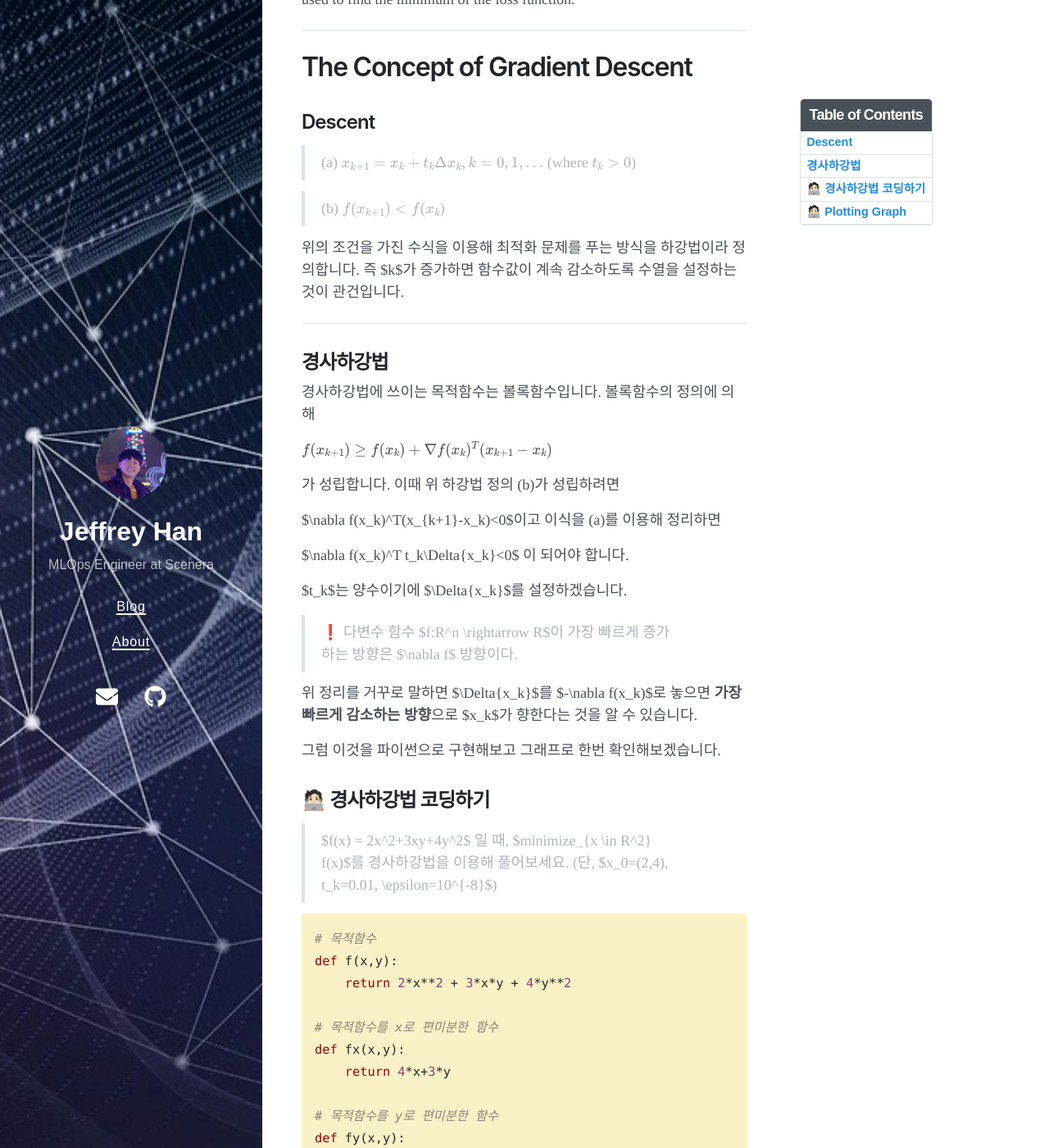
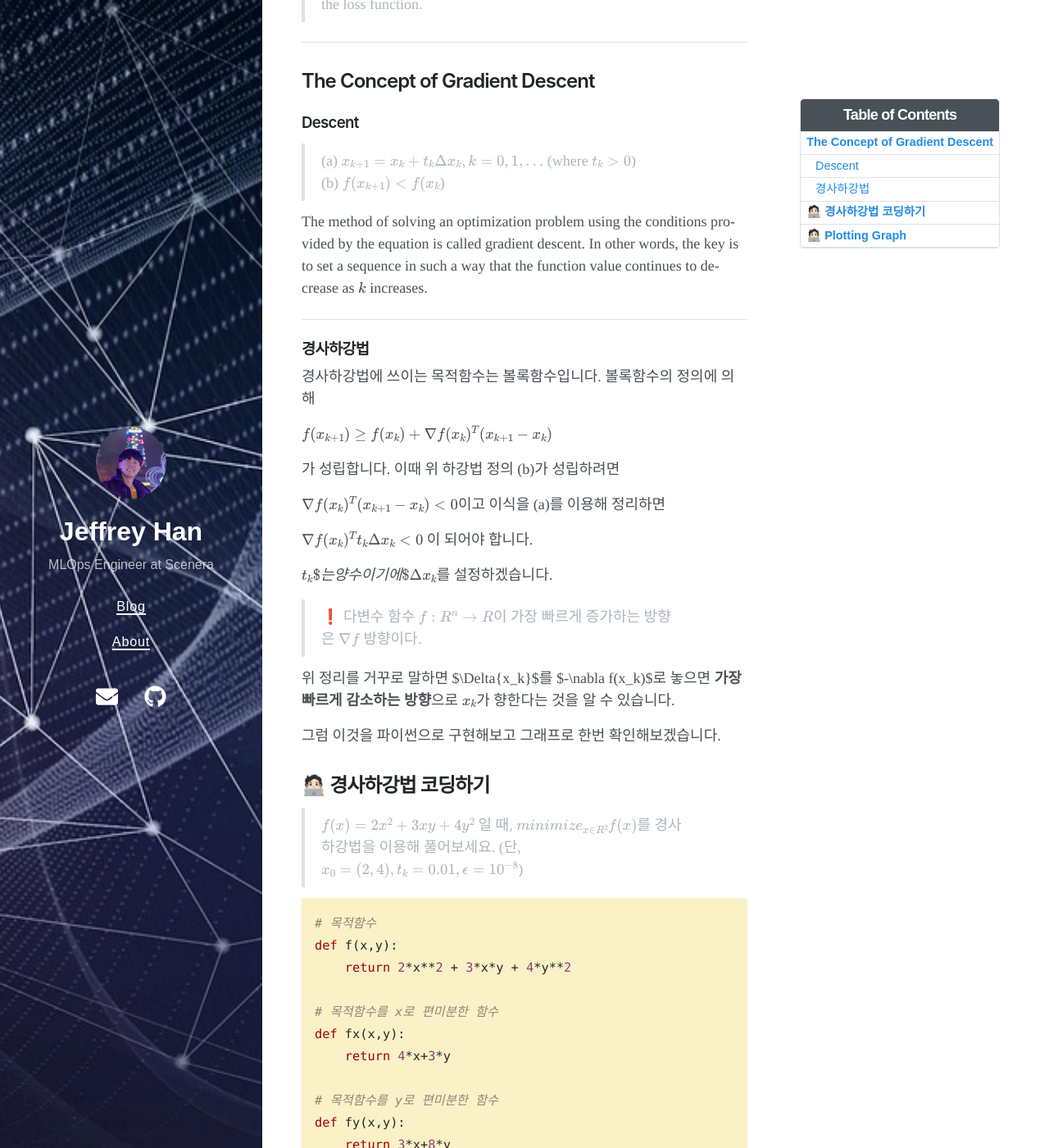
Before and after one commit to braveveigar/braveveigar.github.io, a Jekyll site: the page built from _posts/2025-01-30-gradient-decent.md, in a window 1280 px wide and 1400 px high, scrolled down 486 px. Shown: the whole window at 82% size. Built offline with Jekyll 4.4.1, drawn with Linux system fonts in a browser that asks for light colours; nearby versions of some CDN libraries; some of the changed text lies outside the part shown.

Commit message:
mathematical expression

````diff
--- a/_posts/2025-01-30-gradient-decent.md
+++ b/_posts/2025-01-30-gradient-decent.md
@@ -13,26 +13,24 @@ toc:  true
 
 Let’s suppose you're lost somewhere in the mountains. In a situation where you don’t know exactly where you are, the best way to find your way down might be to simply follow the slope. The steeper the slope, the quicker you’ll reach the lowest point. This post explains an algorithm called gradient descent, which solves optimization problems, such as those in convolution functions.
 
->Where exactly is it used? 🤔
-
+>**Where exactly is it used?** 🤔
 In machine learning, a loss function is used to calculate the difference between the predicted values and the actual values. Gradient descent is then used to find the minimum of the loss function.
 
 ---
 
-# The Concept of Gradient Descent
+## The Concept of Gradient Descent
 
-## Descent
+### Descent
 
 
 >(a) \\\(x_{k+1} = x_{k} + t_k \Delta{x_k},k=0,1,...\\\) (where \\\(t_k>0\\\))
+(b) \\\(f(x_{k+1})<f(x_k\\\))
 
->(b) \\\(f(x_{k+1})<f(x_k\\\))
-
-위의 조건을 가진 수식을 이용해 최적화 문제를 푸는 방식을 하강법이라 정의합니다. 즉 $k$가 증가하면 함수값이 계속 감소하도록 수열을 설정하는 것이 관건입니다.
+The method of solving an optimization problem using the conditions provided by the equation is called gradient descent. In other words, the key is to set a sequence in such a way that the function value continues to decrease as \\\(k\\\) increases.
 
 ---
 
-## 경사하강법
+### 경사하강법
 
 경사하강법에 쓰이는 목적함수는 볼록함수입니다. 볼록함수의 정의에 의해
 
@@ -40,22 +38,22 @@ In machine learning, a loss function is used to calculate the difference between
 
 가 성립합니다. 이때 위 하강법 정의 (b)가 성립하려면
 
-$\nabla f(x_k)^T(x_{k+1}-x_k)<0$이고 이식을 (a)를 이용해 정리하면
+\\\(\nabla f(x_k)^T(x_{k+1}-x_k)<0\\\)이고 이식을 (a)를 이용해 정리하면
 
-$\nabla f(x_k)^T t_k\Delta{x_k}<0$ 이 되어야 합니다.
+\\\(\nabla f(x_k)^T t_k\Delta{x_k}<0\\\) 이 되어야 합니다.
 
-$t_k$는 양수이기에 $\Delta{x_k}$를 설정하겠습니다.
+\\\(t_k$는 양수이기에 $\Delta{x_k}\\\)를 설정하겠습니다.
 
-> ❗️ 다변수 함수 $f:R^n \rightarrow R$이 가장 빠르게 증가하는 방향은 $\nabla f$	방향이다.
+> ❗️ 다변수 함수 \\\(f:R^n \rightarrow R\\\)이 가장 빠르게 증가하는 방향은 \\\(\nabla f\\\)	방향이다.
 >
 
-위 정리를 거꾸로 말하면 $\Delta{x_k}$를  $-\nabla f(x_k)$로 놓으면 **가장 빠르게 감소하는 방향**으로 $x_k$가 향한다는 것을 알 수 있습니다.
+위 정리를 거꾸로 말하면 $\Delta{x_k}$를  $-\nabla f(x_k)$로 놓으면 **가장 빠르게 감소하는 방향**으로 \\\(x_k\\\)가 향한다는 것을 알 수 있습니다.
 
 그럼 이것을 파이썬으로 구현해보고 그래프로 한번 확인해보겠습니다.
 
 ## 🧑🏻‍💻 경사하강법 코딩하기
 
-> $f(x) = 2x^2+3xy+4y^2$ 일 때, $minimize_{x \in R^2} f(x)$를 경사하강법을 이용해 풀어보세요. (단, $x_0=(2,4), t_k=0.01, \epsilon=10^{-8}$)
+> \\\(f(x) = 2x^2+3xy+4y^2\\\) 일 때, \\\(minimize_{x \in R^2} f(x)\\\)를 경사하강법을 이용해 풀어보세요. (단, \\\(x_0=(2,4), t_k=0.01, \epsilon=10^{-8}\\\))
 >
 
 ```python
````
Also changed, not shown: _posts/2020-10-02-testing-mathjax.md (deleted, +0 -17 lines).
